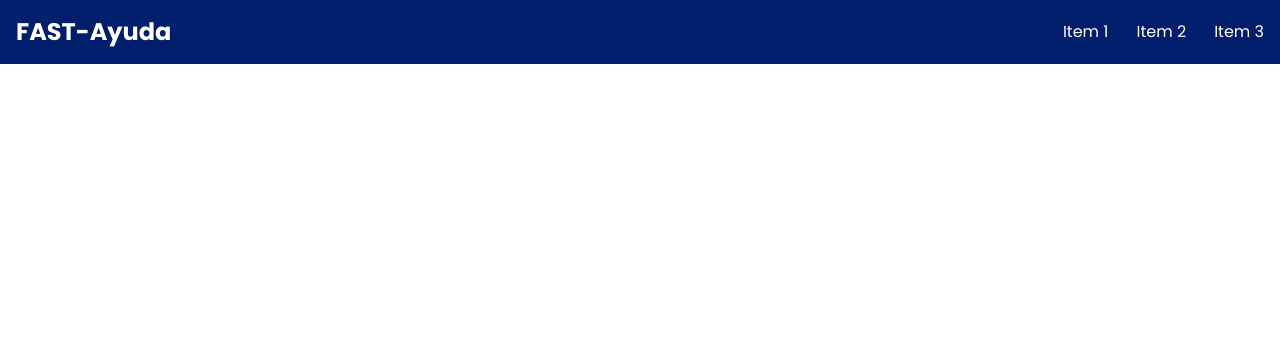
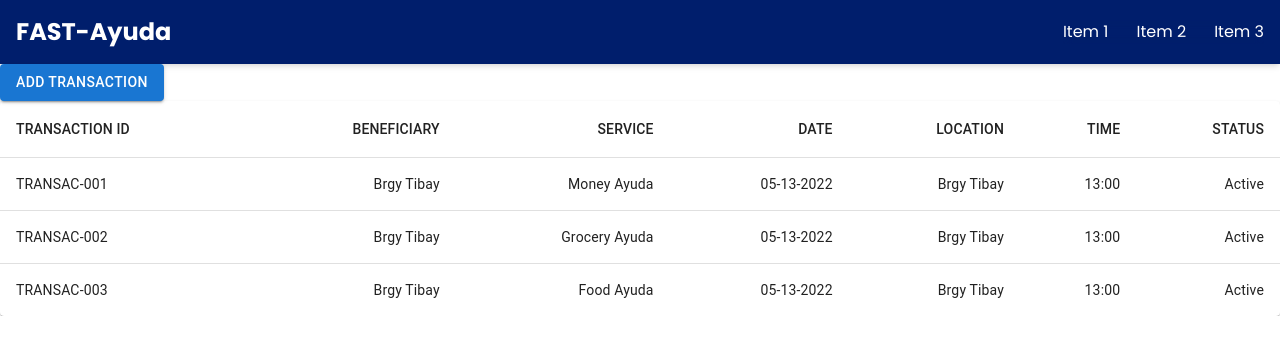
Before and after one commit to BrentSoler/fast-ayuda-fe, a React (Create React App) app: page /transactions in a window 1280 px wide. Shown: the top 354 px of the page. Built offline with nearby package versions, Linux system fonts and the light colour scheme.

Commit message:
feat: Add tables

```diff
--- a/src/App.js
+++ b/src/App.js
@@ -3,6 +3,8 @@ import { BrowserRouter as Router, Routes, Route } from "react-router-dom";
 
 import { Home, AboutUs, ContactUs } from "./pages/";
 import { Navbar } from "./components";
+import Transactions from "./pages/Transactions/Transactions";
+import Programs from "./pages/Programs/Programs";
 
 const App = () => {
 	return (
@@ -13,6 +15,8 @@ const App = () => {
 					<Route path="/" element={<Home />} />
 					<Route path="/about-us" element={<AboutUs />} />
 					<Route path="/contact-us" element={<ContactUs />} />
+					<Route path="/programs" element={<Programs />} />
+					<Route path="/transactions" element={<Transactions />} />
 				</Routes>
 			</div>
 		</Router>
--- /dev/null
+++ b/src/components/ProgramsTable/ProgramsTable.jsx
@@ -0,0 +1,74 @@
+import React from "react";
+import {
+    Table,
+    TableBody,
+    TableCell,
+    TableContainer,
+    TableHead,
+    TableRow,
+    Paper,
+    Button,
+} from '@mui/material'
+
+const rows = [
+    {
+        name: 'SK ML Tournament',
+        programId: 'PROG-001',
+        type: 'Leisure',
+        createdAt: '05-13-2022',
+        status: 'Active'
+    },
+    {
+        name: 'Oplan Linis',
+        programId: 'PROG-002',
+        type: 'Nature',
+        createdAt: '05-13-2022',
+        status: 'Inactive'
+    },
+    {
+        name: 'Sako Motor Racing',
+        programId: 'PROG-003',
+        type: 'Leisure',
+        createdAt: '05-13-2022',
+        status: 'Active'
+    },
+];
+
+const ProgramsTable = () => {
+    return (
+        <div>
+            <Button variant="contained">ADD PROGRAM</Button>
+            <TableContainer component={Paper}>
+                <Table sx={{ minWidth: 650 }} aria-label="simple table">
+                    <TableHead>
+                        <TableRow>
+                            <TableCell>NAME</TableCell>
+                            <TableCell align="right">PROGRAM ID</TableCell>
+                            <TableCell align="right">TYPE</TableCell>
+                            <TableCell align="right">CREATED AT</TableCell>
+                            <TableCell align="right">STATUS</TableCell>
+                        </TableRow>
+                    </TableHead>
+                    <TableBody>
+                        {rows.map((row) => (
+                            <TableRow
+                                key={row.name}
+                                sx={{ '&:last-child td, &:last-child th': { border: 0 } }}
+                            >
+                            <TableCell component="th" scope="row">
+                                {row.name}
+                            </TableCell>
+                            <TableCell align="right">{row.programId}</TableCell>
+                            <TableCell align="right">{row.type}</TableCell>
+                            <TableCell align="right">{row.createdAt}</TableCell>
+                            <TableCell align="right">{row.status}</TableCell>
+                            </TableRow>
+                        ))}
+                    </TableBody>
+                </Table>
+            </TableContainer>
+        </div>
+    )
+}
+
+export default ProgramsTable;
--- /dev/null
+++ b/src/components/TransactionsTable/TransactionsTable.jsx
@@ -0,0 +1,84 @@
+import React from "react";
+import {
+    Table,
+    TableBody,
+    TableCell,
+    TableContainer,
+    TableHead,
+    TableRow,
+    Paper,
+    Button,
+} from '@mui/material'
+
+const rows = [
+    {
+        transactionId: 'TRANSAC-001',
+        beneficiary: 'Brgy Tibay',
+        service: 'Money Ayuda',
+        date: '05-13-2022',
+        location: 'Brgy Tibay',
+        time: '13:00',
+        status: 'Active'
+    },
+    {
+        transactionId: 'TRANSAC-002',
+        beneficiary: 'Brgy Tibay',
+        service: 'Grocery Ayuda',
+        date: '05-13-2022',
+        location: 'Brgy Tibay',
+        time: '13:00',
+        status: 'Active'
+    },
+    {
+        transactionId: 'TRANSAC-003',
+        beneficiary: 'Brgy Tibay',
+        service: 'Food Ayuda',
+        date: '05-13-2022',
+        location: 'Brgy Tibay',
+        time: '13:00',
+        status: 'Active'
+    },
+];
+
+const TransactionsTable = () => {
+    return (
+        <div>
+            <Button variant="contained">ADD TRANSACTION</Button>
+            <TableContainer component={Paper}>
+                <Table sx={{ minWidth: 650 }} aria-label="simple table">
+                    <TableHead>
+                        <TableRow>
+                            <TableCell>TRANSACTION ID</TableCell>
+                            <TableCell align="right">BENEFICIARY</TableCell>
+                            <TableCell align="right">SERVICE</TableCell>
+                            <TableCell align="right">DATE</TableCell>
+                            <TableCell align="right">LOCATION</TableCell>
+                            <TableCell align="right">TIME</TableCell>
+                            <TableCell align="right">STATUS</TableCell>
+                        </TableRow>
+                    </TableHead>
+                    <TableBody>
+                        {rows.map((row) => (
+                            <TableRow
+                                key={row.transactionId}
+                                sx={{ '&:last-child td, &:last-child th': { border: 0 } }}
+                            >
+                            <TableCell component="th" scope="row">
+                                {row.transactionId}
+                            </TableCell>
+                            <TableCell align="right">{row.beneficiary}</TableCell>
+                            <TableCell align="right">{row.service}</TableCell>
+                            <TableCell align="right">{row.date}</TableCell>
+                            <TableCell align="right">{row.location}</TableCell>
+                            <TableCell align="right">{row.time}</TableCell>
+                            <TableCell align="right">{row.status}</TableCell>
+                            </TableRow>
+                        ))}
+                    </TableBody>
+                </Table>
+            </TableContainer>
+        </div>
+    )
+}
+
+export default TransactionsTable;
--- a/src/components/index.js
+++ b/src/components/index.js
@@ -1,3 +1,5 @@
 import Navbar from "./Navbar/Navbar";
 import ContactForm from "./ContactForm/ContactForm";
-export { Navbar, ContactForm };
+import ProgramsTable from "./ProgramsTable/ProgramsTable";
+
+export { Navbar, ContactForm, ProgramsTable };
--- /dev/null
+++ b/src/pages/Programs/Programs.jsx
@@ -0,0 +1,12 @@
+import React from "react";
+import ProgramsTable from "../../components/ProgramsTable/ProgramsTable";
+
+const Programs = () => {
+	return (
+		<div>
+			<ProgramsTable />
+		</div>
+	);
+};
+
+export default Programs;
--- /dev/null
+++ b/src/pages/Transactions/Transactions.jsx
@@ -0,0 +1,12 @@
+import React from "react";
+import TransactionsTable from "../../components/TransactionsTable/TransactionsTable";
+
+const Transactions = () => {
+	return (
+		<div>
+			<TransactionsTable />
+		</div>
+	);
+};
+
+export default Transactions;
--- a/src/pages/index.js
+++ b/src/pages/index.js
@@ -1,5 +1,6 @@
 import Home from "./Home/Home";
 import AboutUs from "./AboutUs/AboutUs";
 import ContactUs from "./ContactUs/ContactUs";
+import ProgramsTable from "../components/ProgramsTable/ProgramsTable";
 
-export { Home, AboutUs, ContactUs };
+export { Home, AboutUs, ContactUs, ProgramsTable };
```
Also changed, not shown: 1 other file (tests, documents, lock files or other folders).
